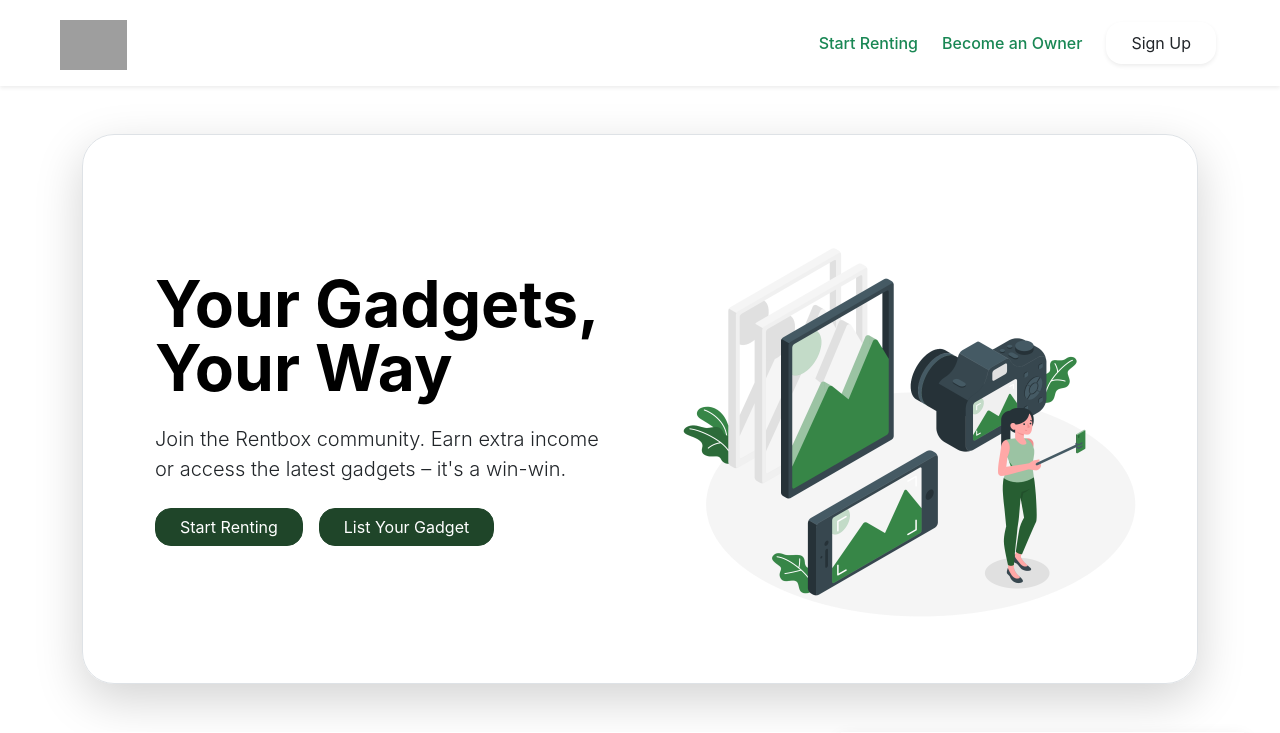
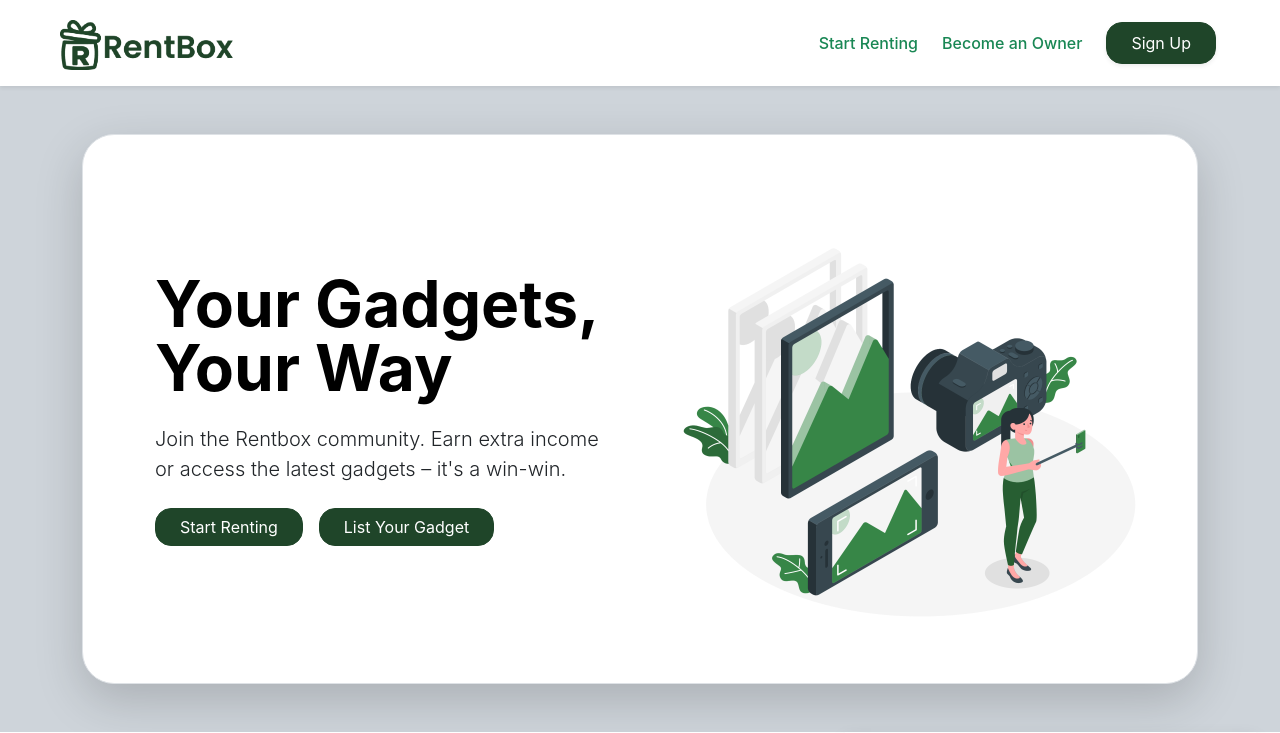
Before and after one commit to moonstarring/designrb, a PHP site: page /landing.php in a window 1280 px wide. Shown: the top 733 px of the page. Run offline with PHP 8.4, Linux system fonts and the light colour scheme; grey boxes are pictures that could not be loaded.

Commit message:
rename images/landing

```diff
--- a/landing.php
+++ b/landing.php
@@ -1,9 +1,9 @@
 <?php require_once 'head.php'; ?>
-<body class="">
+<body class="bg-dark-subtle">
     <nav class="navbar navbar-expand-lg bg-body sticky-top pt-3 pb-3 shadow-sm" aria-label="navbar" id="">
         <div class="container-fluid d-flex justify-content-between">
             <a href="browse.php">
-                <img class="ms-5 my-auto mt-1" src="images\rb logo text colored.png" alt="Logo" height="50px">
+                <img class="ms-5 my-auto mt-1" src="images/brand/rb logo text colored.png" alt="Logo" height="50px">
             </a>
             <!-- links -->
             <div class="me-5 p-1 d-flex align-items-center">
@@ -21,20 +21,20 @@
 
                 <?php if (!isset($_SESSION['id'])): ?>
                     <div>
-                        <a type="button" class="gradient btn rounded-4 px-4 py-2 shadow-sm" href="signup.php">Sign Up</a>
+                        <a type="button" class="btn gradient-success rounded-4 px-4 py-2 shadow-sm" href="signup.php">Sign Up</a>
                     </div>
                 <?php else: ?>
                     <div>
-                        <a href="login.php" class="gradient btn rounded-4 px-4 py-2 shadow-sm" href="login.php">Log In</a>
+                        <a href="login.php" class="btn gradient-success rounded-4 px-4 py-2 shadow-sm" href="login.php">Log In</a>
                     </div>
                 <?php endif; ?>
             </div>
         </div>
     </nav>
 
-    <main class="container-fluid">
+    <main class="container-fluid p-0">
         <div class="container mt-5">
-            <div class="row p-4 pb-0 pe-lg-0 pt-lg-5 align-items-center rounded-5 border shadow-lg m-0">
+            <div class="row p-4 pb-0 pe-lg-0 pt-lg-5 align-items-center rounded-5 border shadow-lg m-0 bg-body">
                 <div class="col-lg-6 p-3 p-lg-5 pt-lg-3">
                     <h1 class="display-3 fw-bold lh-1 text-body-emphasis pb-3">Your Gadgets,<br> Your Way</h1>
                     <p class="lead">
@@ -46,7 +46,7 @@
                     </div>
                 </div>
                 <div class="col-lg-4 p-0">
-                    <img class="rounded-lg-3" src="images/landing.images/hero.png" alt="image" width="500">
+                    <img class="rounded-lg-3" src="images/landing/hero.png" alt="image" width="500">
                 </div>
             </div>
         </div>
```
Also changed, not shown: landing/hero.png (renamed from landing.images/hero.png), landing/story (1).png (renamed from landing.images/story (1).png), landing/story (2).png (renamed from landing.images/story (2).png), landing/story (3).png (renamed from landing.images/story (3).png).
